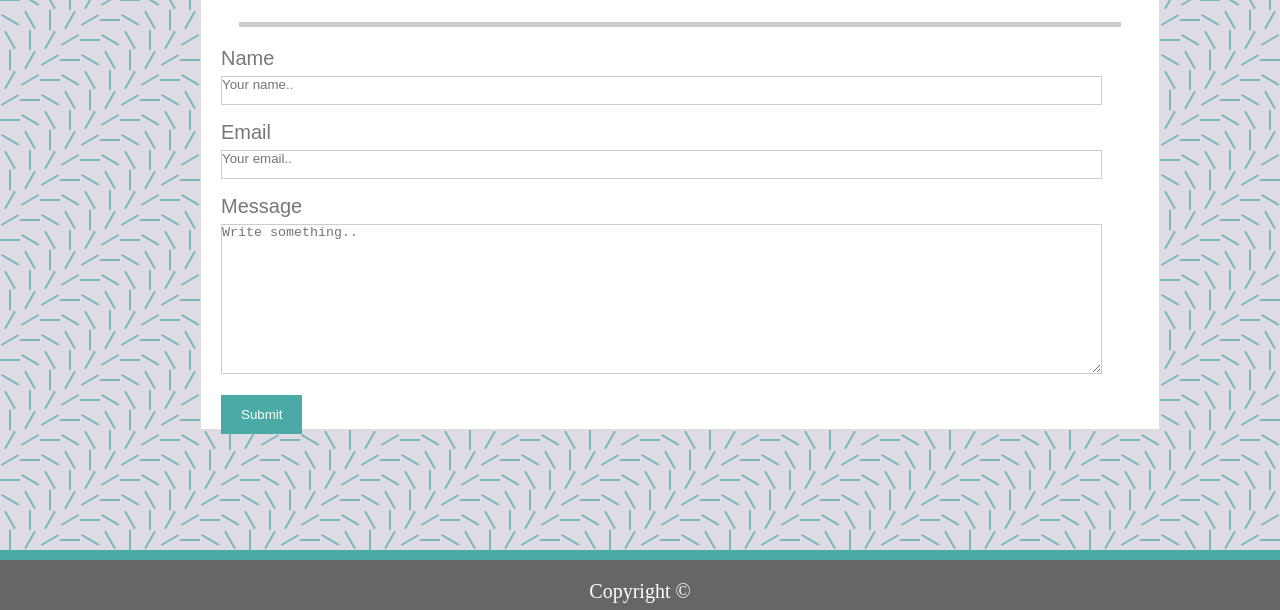
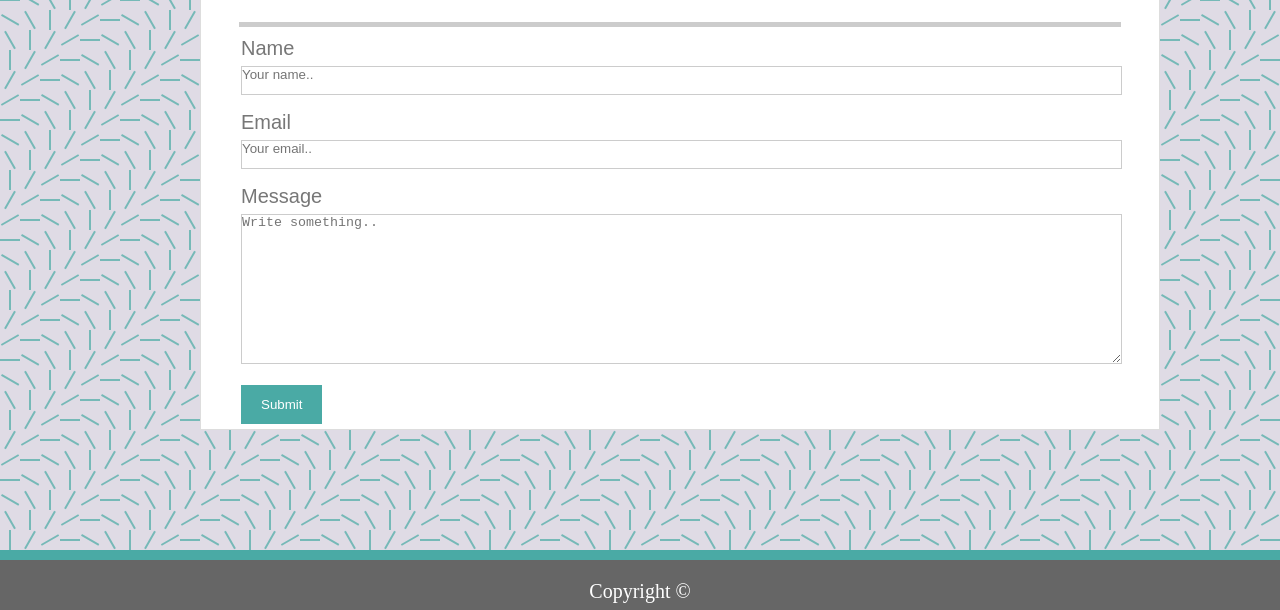
Before and after one commit to EliCas5931/Basic-Portfolio, a plain HTML site: page contact.html in a window 1280 px wide. Shown: the part 190-800 px from the top of the page. Drawn offline with Linux system fonts and the light colour scheme.

Commit message:
Copying over all the files and notes from Portfolio to GitHub to deploy website. Hopefully.

```diff
--- a/Assets/CSS/style.css
+++ b/Assets/CSS/style.css
@@ -153,7 +153,3 @@
      align-items: stretch;
      padding: 10px 40px 20px 40px;
  }
-
- .container {
-     padding: 10px 20px;
- }
```
